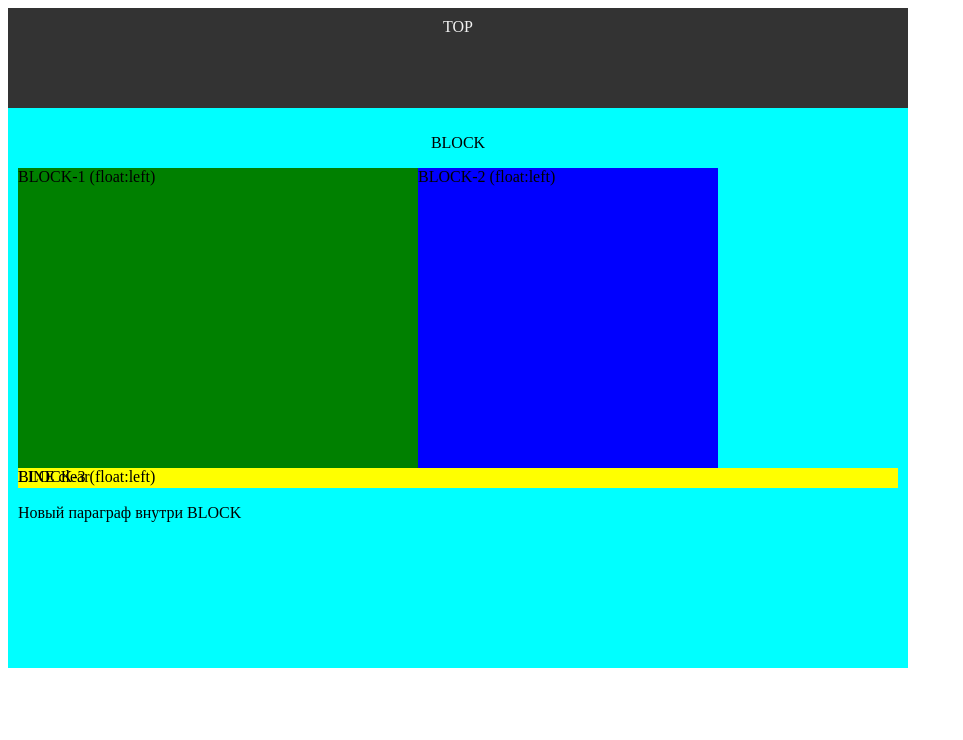
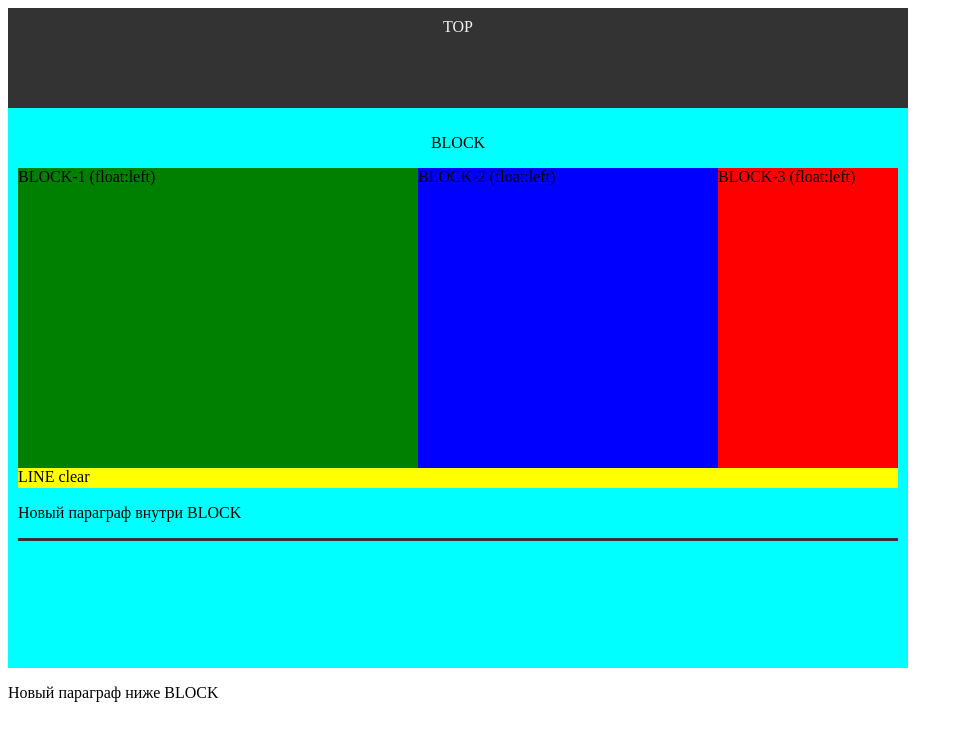
Before and after one commit to dmakedonsky/test, a plain HTML site: page index.html in a window 1280 px wide. Shown: the whole page, without its empty margins (0-963 px from the left). Drawn offline with Linux system fonts and the light colour scheme.

Commit message:
commit 1.1

```diff
--- a/index.html
+++ b/index.html
@@ -18,9 +18,11 @@
     <div class="block-3">BLOCK-3 (float:left)</div>
     <div class="line"> LINE clear</div>
     <p>Новый параграф внутри BLOCK</p>
+    <hr>
 </div>
 
-<!-- <p>Новый параграф ниже BLOCK</p> -->
+<p>Новый параграф ниже BLOCK</p>
+
 
 </body>
 </html>
--- a/style.css
+++ b/style.css
@@ -34,7 +34,7 @@
 }
 
 .block-3 {
-    /* float: left; */
+    float: left;
     width: 180px;
     height: 300px;
     background-color: red;
@@ -46,3 +46,9 @@
     height: 20px;
     background-color: yellow;
 }
+
+hr {
+    background-color:#333333;
+    height: 3px;
+    border: none;
+}
```
